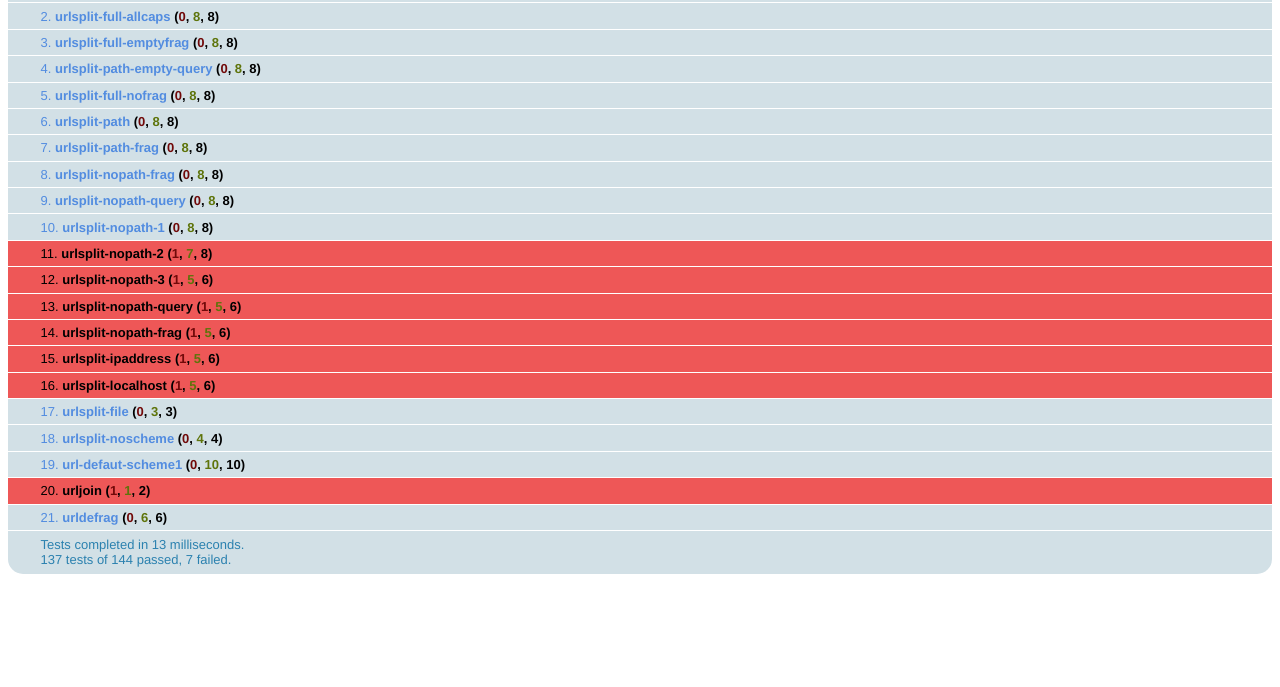
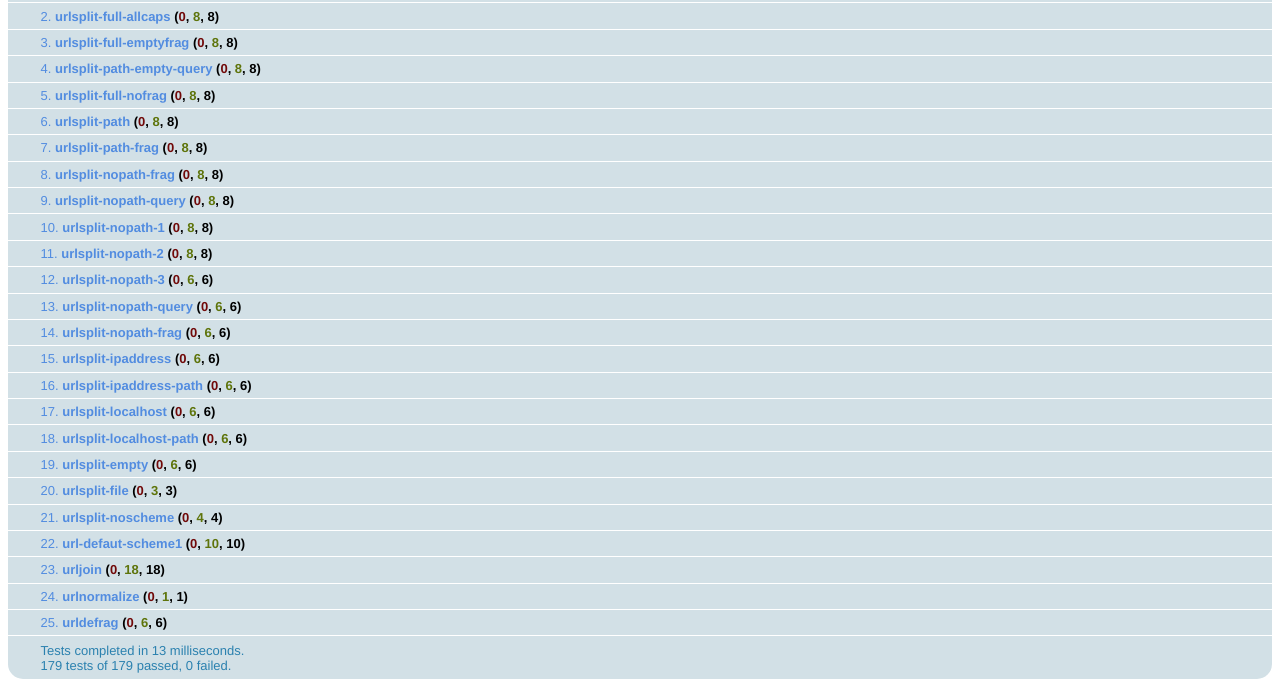
Before and after one commit to client9/stringencoders, a plain HTML site: page javascript/urlparse-test.html in a window 1280 px wide. Shown: the part 133-820 px from the top of the page. Drawn offline with nearby package versions, Linux system fonts and the light colour scheme.

Commit message:
more improvements

```diff
--- a/javascript/urlparse-test.html
+++ b/javascript/urlparse-test.html
@@ -15,6 +15,7 @@ var urlsplit = urlparse.urlsplit;
 var urlunsplit = urlparse.urlunsplit;
 var urljoin = urlparse.urljoin;
 var urldefrag = urlparse.urldefrag;
+var urlnormalize = urlparse.urlnormalize;
 
 test('urlsplit-full', function() {
 var parts = urlsplit('http://www.abc.com:80/def/ghi?query#frag');
@@ -191,6 +192,17 @@ equals(parts.fragment, '');
 equals(urlunsplit(parts), 'http://127.0.0.1');
 });
 
+// test to make sure implementation (regexp) will match numbers too
+test('urlsplit-ipaddress-path', function() {
+var parts = urlsplit('http://127.0.0.1/');
+equals(parts.scheme, 'http');
+equals(parts.netloc, '127.0.0.1');
+equals(parts.path, '/');
+equals(parts.query, '');
+equals(parts.fragment, '');
+equals(urlunsplit(parts), 'http://127.0.0.1/');
+});
+
 // make sure single words are ok for host
 test('urlsplit-localhost', function() {
 var parts = urlsplit('http://localhost');
@@ -201,6 +213,31 @@ equals(parts.query, '');
 equals(parts.fragment, '');
 
 equals(urlunsplit(parts), 'http://localhost');
+});
+
+// make sure single words are ok for host
+test('urlsplit-localhost-path', function() {
+var parts = urlsplit('http://localhost/');
+equals(parts.scheme, 'http');
+equals(parts.netloc, 'localhost');
+equals(parts.path, '/');
+equals(parts.query, '');
+equals(parts.fragment, '');
+
+equals(urlunsplit(parts), 'http://localhost/');
+});
+
+
+// test bogus all empty case
+test('urlsplit-empty', function() {
+var parts = urlsplit('');
+equals(parts.scheme, '');
+equals(parts.netloc, '');
+equals(parts.path, '');
+equals(parts.query, '');
+equals(parts.fragment, '');
+
+equals(urlunsplit(parts), '');
 });
 
 
@@ -270,6 +307,10 @@ equals(urljoin('http://abc.com/shows/', 'http://nbc.com/'), 'http://nbc.com/');
 
 });
 
+test('urlnormalize', function() {
+  equals(urlnormalize('http://foo.com'), 'http://foo.com/');
+});
+
 test('urldefrag', function() {
   var parts;
   parts = urldefrag('foo#bar');
--- a/javascript/urlparse.js
+++ b/javascript/urlparse.js
@@ -82,6 +82,81 @@
  */
 
 var urlparse = {};
+
+//
+// NORMALIZE PATH with "../" and "./"
+//   http://en.wikipedia.org/wiki/URL_normalization
+//   http://tools.ietf.org/html/rfc3986#section-5.2.3
+//
+urlparse.normalizepath = function(path)
+{
+    if (path == '') {
+	return '/';
+    }
+
+    var parts = path.split('/');
+
+    var newparts = [];
+    // make sure path always starts with '/'
+    if (parts[0] !== '') {
+        newparts.push('');
+    }
+
+    for (var i = 0; i < parts.length; ++i) {
+        if (parts[i] === '..') {
+            if (newparts.length > 1) {
+                newparts.pop();
+            } else {
+                newparts.push(parts[i]);
+            }
+        } else if (parts[i] != '.') {
+            newparts.push(parts[i]);
+        }
+    }
+
+    return newparts.join('/');
+}
+
+//
+// Does many of the normalizations that the stock
+//  python urlsplit/urlunsplit/urljoin neglects
+//
+// Doesn't do hex-escape normalization on path or query
+//   %7e -> %7E
+// Nor, '+' <--> %20 translation
+//
+urlparse.urlnormalize = function(url)
+{
+    var parts = urlparse.urlsplit(url);
+    switch (parts.scheme) {
+    case 'file':
+        // files can't have query strings
+        //  and we don't bother with fragments
+        parts.query = '';
+        parts.fragment = '';
+        break;
+    case 'http':
+    case 'https':
+        // remove default port
+        if ((parts.scheme === 'http' && parts.port == 80) ||
+            (parts.scheme === 'https' && parts.port == 443)) {
+            delete parts.port;
+            // hostname is already lower case
+            parts.netloc = parts.hostname;
+        }
+        break;
+    default:
+        // if we don't have specific normalizations for this
+        // scheme, return the original url unmolested
+        return url;
+    }
+
+    // for [file|http|https].  Not sure about other schemes
+    parts.path = urlparse.normalizepath(parts.path);
+
+    return urlparse.urlunsplit(parts);
+}
+
 urlparse.urldefrag = function(url)
 {
     var idx = url.indexOf('#');
@@ -129,7 +204,7 @@ urlparse.urlsplit = function(url, default_scheme, allow_fragments)
 
     parts = leftover.match(parse_leftovers);
 
-    o.path =  parts[1];
+    o.path =  parts[1] || '';
     o.query = parts[2] || '';
 
     if (allow_fragments) {
@@ -195,7 +270,6 @@ urlparse.urljoin = function(base, url, allow_fragments)
     }
     var base_parts = urlparse.urlsplit(base);
 
-
     // copy base, only if not present
     if (!base_parts.scheme) {
         base_parts.scheme = url_parts.scheme;
@@ -227,31 +301,8 @@ urlparse.urljoin = function(base, url, allow_fragments)
         }
     }
 
-    //
-    // NORMALIZE PATH with "../" and "./"
-    //   http://en.wikipedia.org/wiki/URL_normalization
-    //   http://tools.ietf.org/html/rfc3986#section-5.2.3
-    var parts = base_parts.path.split('/');
-
-    var newparts = [];
-    // make sure path always starts with '/'
-    if (parts[0] != '') {
-        newparts.push('');
-    }
-
-    for (var i = 0; i < parts.length; ++i) {
-        if (parts[i] === '..') {
-            if (newparts.length > 1) {
-                newparts.pop();
-            } else {
-                newparts.push(parts[i]);
-            }
-        } else if (parts[i] != '.') {
-            newparts.push(parts[i]);
-        }
-    }
-
-    base_parts.path = newparts.join('/');
+    // clean up path
+    base_parts.path = urlparse.normalizepath(base_parts.path);
 
     // copy query string
     base_parts.query = url_parts.query;
```
